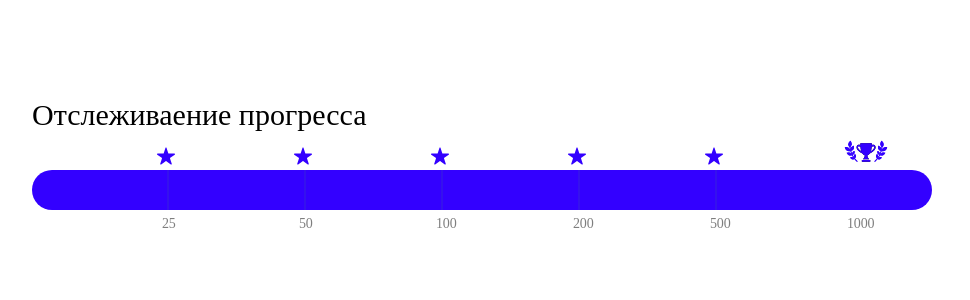
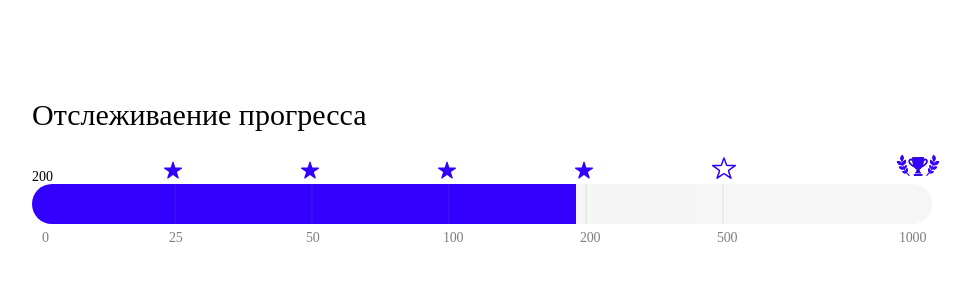
Before and after one commit to ARH2004/test-task-mass.project, a Vue app: page / in a window 1280 px wide. Shown: the top 300 px of the page, without its empty margins (68-1038 px from the left). Built offline with nearby package versions, Linux system fonts and the light colour scheme.

Commit message:
feat: added start counter in thermometer

```diff
--- a/src/components/progressTracking/thermometer.vue
+++ b/src/components/progressTracking/thermometer.vue
@@ -2,16 +2,19 @@
   <div class="thermometer">
     <div class="container">
       <div class="thermometer__wrapper">
+        {{ contBestResult() }}
         <div
           class="thermometer__scale"
           :style="{
             'background-image': `linear-gradient(to right, #3300FF ${percent}%, rgba(239, 239, 239, 0.6) ${percent}%)`,
           }"
         >
+				<p class="thermometer__start">{{ countStart }}</p>
           <div
             class="thermometer__item"
             v-for="(item, index) in stages"
             :key="item.id"
+						:class="{lastEl : index < stages.length - 1 === false}"
           >
             <div class="thermometer__image">
               <img :src="getImage(item)" :alt="getAltText(item)" />
@@ -42,7 +45,8 @@ export default {
   },
   data() {
     return {
-      percent: 0, // Изменяем значение переменной `percent` на 0
+      percent: 0,
+			countStart: 0
     };
   },
   methods: {
@@ -93,37 +97,23 @@ mounted() {
     } else if (currentResult <= 200) {
       percent = 45.5 + ((currentResult - 100) / 100) * 15;
     } else if (currentResult <= 500) {
-    percent = 53 + ((currentResult - 200) / 200) * 15;
+      percent = 55 + ((currentResult - 200) / 200) * 15;
     } else {
       percent = 85 + ((currentResult - 500) / 500) * 15;
     }
 
     this.percent = percent;
-  console.log(this.percent);
-}
-
-
+  },
 };
 </script>
-
 
 <style lang="scss" scoped>
 .container {
   max-width: 1200px;
   margin: 0 auto;
 }
-.thermometer__scale-blue {
-  background-color: blue;
-  position: relative;
-  width: 900px;
-  border-radius: 30px;
-  display: flex;
-}
-.thermometer__scale {
-  position: relative;
-  width: 900px;
-  border-radius: 30px;
-  display: flex;
+.lastEl {
+	left: 5%;
 }
 .thermometer {
   &__item {
@@ -134,6 +124,25 @@ mounted() {
     position: absolute;
     bottom: 45px;
     left: -10px;
+  }
+  &__scale {
+    position: relative;
+    width: 900px;
+    border-radius: 30px;
+    display: flex;
+  }
+	&__start {
+		position: relative;
+    top: 45px;
+    left: 10px;
+		z-index: 123;
+    font-weight: 400;
+    font-size: 14px;
+    line-height: 17px;
+    text-align: center;
+    letter-spacing: -0.01em;
+    color: #000000;
+    opacity: 0.5;
 	}
   &__line {
     position: relative;
--- a/src/components/progressTracking/thermometerChange.vue
+++ b/src/components/progressTracking/thermometerChange.vue
@@ -58,7 +58,7 @@ export default {
           games: [
             {
               name: "Игра 4.1",
-              bestResult: 800,
+              bestResult: 0,
               isPlayed: false,
             },
           ],
```
Lines whose indentation alone changed are shown as unchanged.
